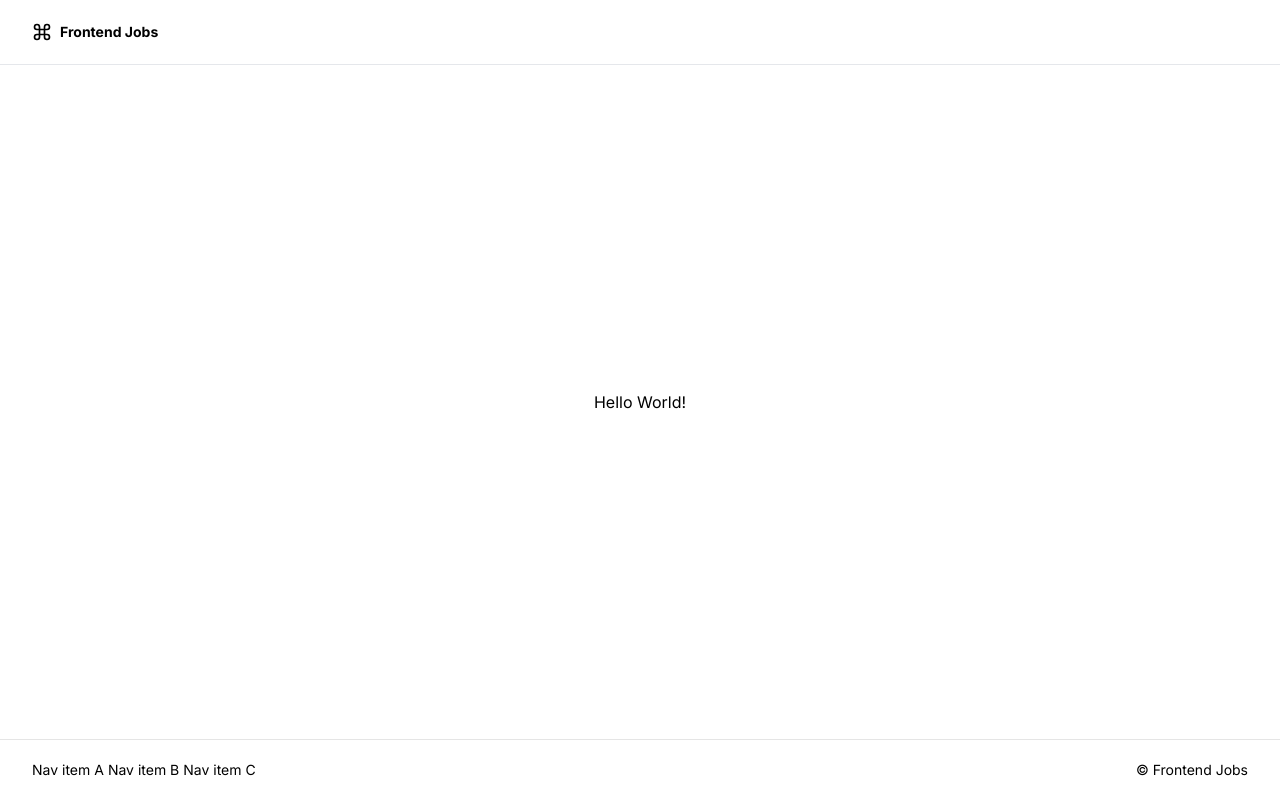
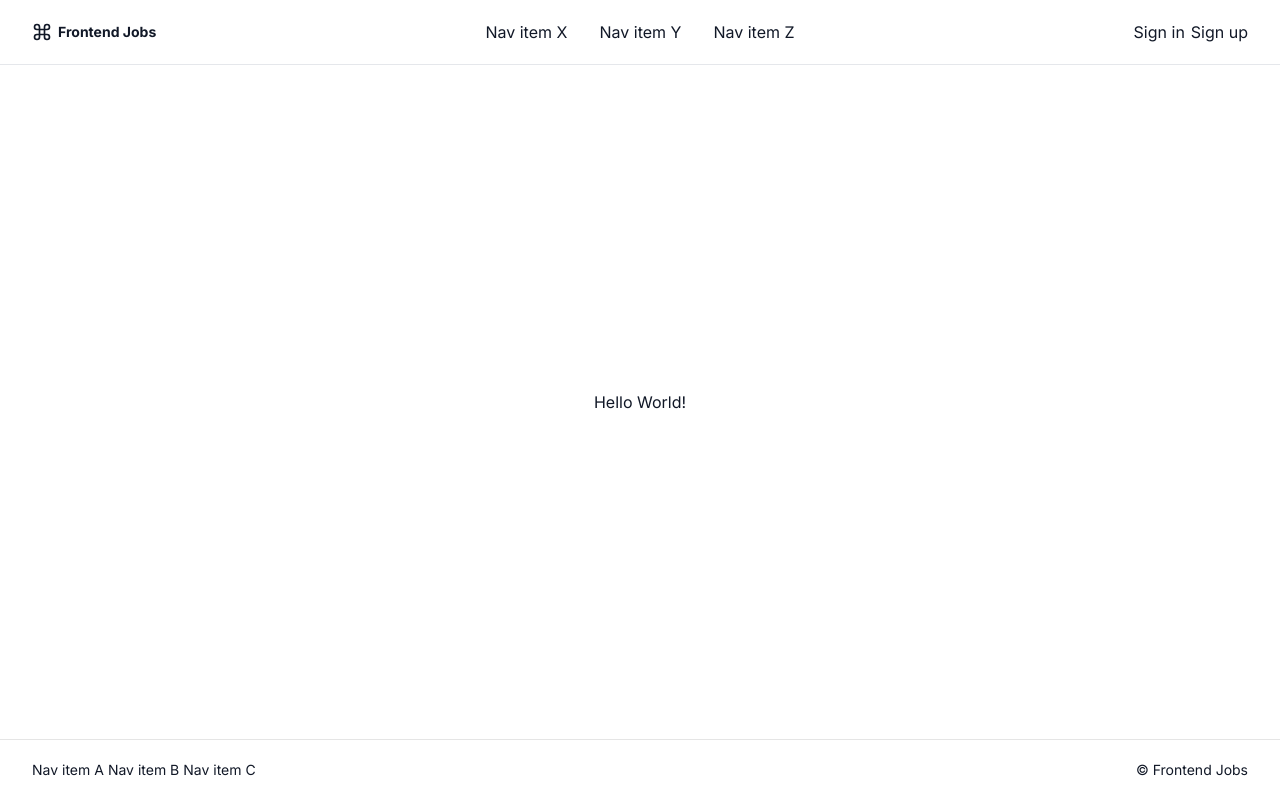
Before and after one commit to devsjors/frontend-jobs, a Next.js app: page / in a window 1280 px wide. Built offline with nearby package versions, Linux system fonts and the light colour scheme.

Commit message:
feat: new menu layout with auth buttons

```diff
--- a/app/layout.tsx
+++ b/app/layout.tsx
@@ -21,7 +21,10 @@ const RootLayout: FC<Readonly<{ children: React.ReactNode }>> = ({
   return (
     <html lang="en" className="size-full">
       <body
-        className={cn("size-full font-sans antialiased", fontSans.variable)}
+        className={cn(
+          "size-full font-sans antialiased bg-white text-gray-900",
+          fontSans.variable
+        )}
       >
         <BaseLayout>{children}</BaseLayout>
       </body>
--- a/components/Containers/NavBar/index.module.css
+++ b/components/Containers/NavBar/index.module.css
@@ -1,13 +1,54 @@
 .header {
-  @apply bg-white/75 backdrop-blur border-b border-gray-200 -mb-px sticky top-0 z-50;
+  @apply bg-white/75 backdrop-blur border-b border-gray-200 sticky top-0 z-50;
 }
 
 .container {
-  @apply lg:flex lg:h-16 lg:flex-row lg:items-center lg:gap-8 lg:px-8;
+  @apply mx-auto px-4 sm:px-6 lg:px-8 max-w-7xl flex items-center justify-between gap-3 h-16;
 }
 
+.logo {
+  @apply lg:flex-1 flex items-center gap-1.5;
+
+  a {
+    @apply flex-shrink-0 font-bold text-sm flex items-end gap-1.5;
+
+    svg {
+      @apply size-5;
+    }
+  }
+}
+
+.navItems {
+  @apply hidden lg:flex;
+
+  ul {
+    @apply flex items-center gap-x-8;
+  }
+}
+
+.navItemsMobile {
+  @apply fixed h-[calc(100dvh-4rem-1px)] inset-0 top-[calc(4rem+1px)] bg-white;
+
+  ul {
+    @apply mx-auto px-4 sm:px-6 lg:px-8 pt-3 pb-6 max-w-7xl;
+  }
+}
+
+.authButtonsAndMobileItemsToggler {
+  @apply flex items-center justify-end lg:flex-1 gap-1.5;
+}
+
+.signUpLink {
+  @apply hidden lg:inline-block;
+}
+
+.mobileItemsToggler {
+  @apply block lg:hidden;
+}
+
+/*
 .logoAndMobileItemsToggler {
-  @apply flex h-16 shrink-0 items-center px-4 lg:flex lg:h-full lg:items-center lg:px-0;
+  @apply flex h-16 shrink-0 items-center lg:flex lg:h-full lg:items-center;
 }
 
 .logoWrapper {
@@ -36,4 +77,4 @@
 
 .navItems {
   @apply flex flex-col gap-3 lg:gap-1 p-4 lg:flex-1 lg:flex-row lg:p-0;
-}
+} */
--- a/components/Containers/NavBar/index.tsx
+++ b/components/Containers/NavBar/index.tsx
@@ -1,6 +1,5 @@
 "use client";
 
-import { cn } from "@/lib/utils";
 import { Command, Menu, X } from "lucide-react";
 import Link from "next/link";
 import { useEffect, useState, type FC } from "react";
@@ -19,12 +18,29 @@ const NavBar: FC = () => {
   }, [isMenuOpen]);
 
   return (
+    <>
       <header className={styles.header}>
         <nav className={styles.container}>
-        <div className={styles.logoAndMobileItemsToggler}>
-          <Link className={styles.logoWrapper} href="/" aria-label="Home">
+          <div className={styles.logo}>
+            <Link href="/" aria-label="Home">
               <Command />
               <span>Frontend Jobs</span>
+            </Link>
+          </div>
+
+          <div className={isMenuOpen ? styles.navItemsMobile : styles.navItems}>
+            <ul>
+              <li>Nav item X</li>
+              <li>Nav item Y</li>
+              <li>Nav item Z</li>
+            </ul>
+          </div>
+
+          <div className={styles.authButtonsAndMobileItemsToggler}>
+            <Link href="/login">Sign in</Link>
+
+            <Link href="/sign-up" className={styles.signUpLink}>
+              Sign up
             </Link>
 
             <button
@@ -35,16 +51,9 @@ const NavBar: FC = () => {
               {navInteractionIcons[isMenuOpen ? "close" : "open"]}
             </button>
           </div>
-
-        <div className={cn(styles.main, isMenuOpen ? "flex" : "hidden")}>
-          <ul className={styles.navItems}>
-            <li>Nav item X</li>
-            <li>Nav item Y</li>
-            <li>Nav item Z</li>
-          </ul>
-        </div>
         </nav>
       </header>
+    </>
   );
 };
 
```
Lines whose indentation alone changed are shown as unchanged.
